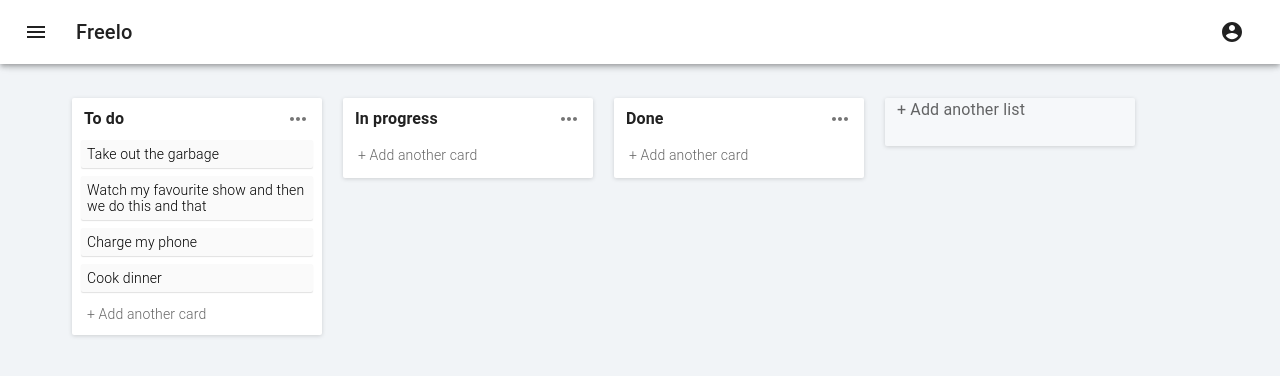
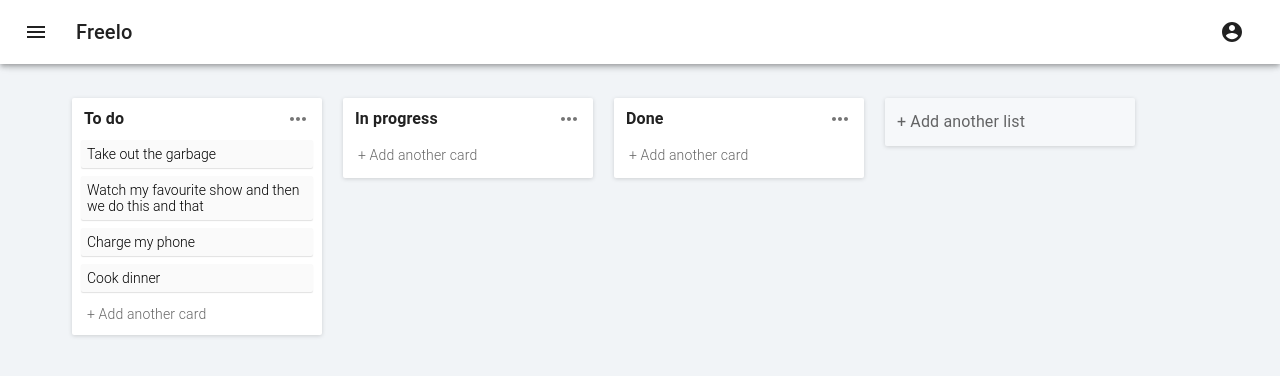
Before and after one commit to communitybicycle/freelo, a React (Create React App) app: page / in a window 1280 px wide. Shown: the top 376 px of the page. Built offline with nearby package versions, Linux system fonts and the light colour scheme.

Commit message:
Fix styles

```diff
--- a/src/components/Board.jsx
+++ b/src/components/Board.jsx
@@ -24,14 +24,20 @@
 `;
 
 const NewColumn = styled.div`
-  background: rgba(255, 255, 255, 0.3);
+  background-color: rgba(255, 255, 255, 0.3);
   box-shadow: 0px 1px 4px rgba(0, 0, 0, 0.15);
   border-radius: 2px;
-  min-width: 250px;
   width: 250px;
   min-height: 48px;
   padding: 0 9px;
   margin-right: 21px;
+  display: flex;
+  align-items: center;
+  transition: all 0.2s ease;
+  &:hover {
+    background-color: rgba(205, 205, 205, 0.2);
+    cursor: pointer;
+  }
 `;
 
 const Header = styled.div`
--- a/src/components/Task.jsx
+++ b/src/components/Task.jsx
@@ -12,6 +12,7 @@
   padding: 6px;
   margin-bottom: 8px;
   min-height: 17px;
+  letter-spacing: normal;
   overflow-wrap: break-word;
 `;
 
@@ -33,6 +34,7 @@
     padding: 6px;
     font-weight: 300;
     font-size: 14px;
+    letter-spacing: normal;
   }
 `;
 
```
